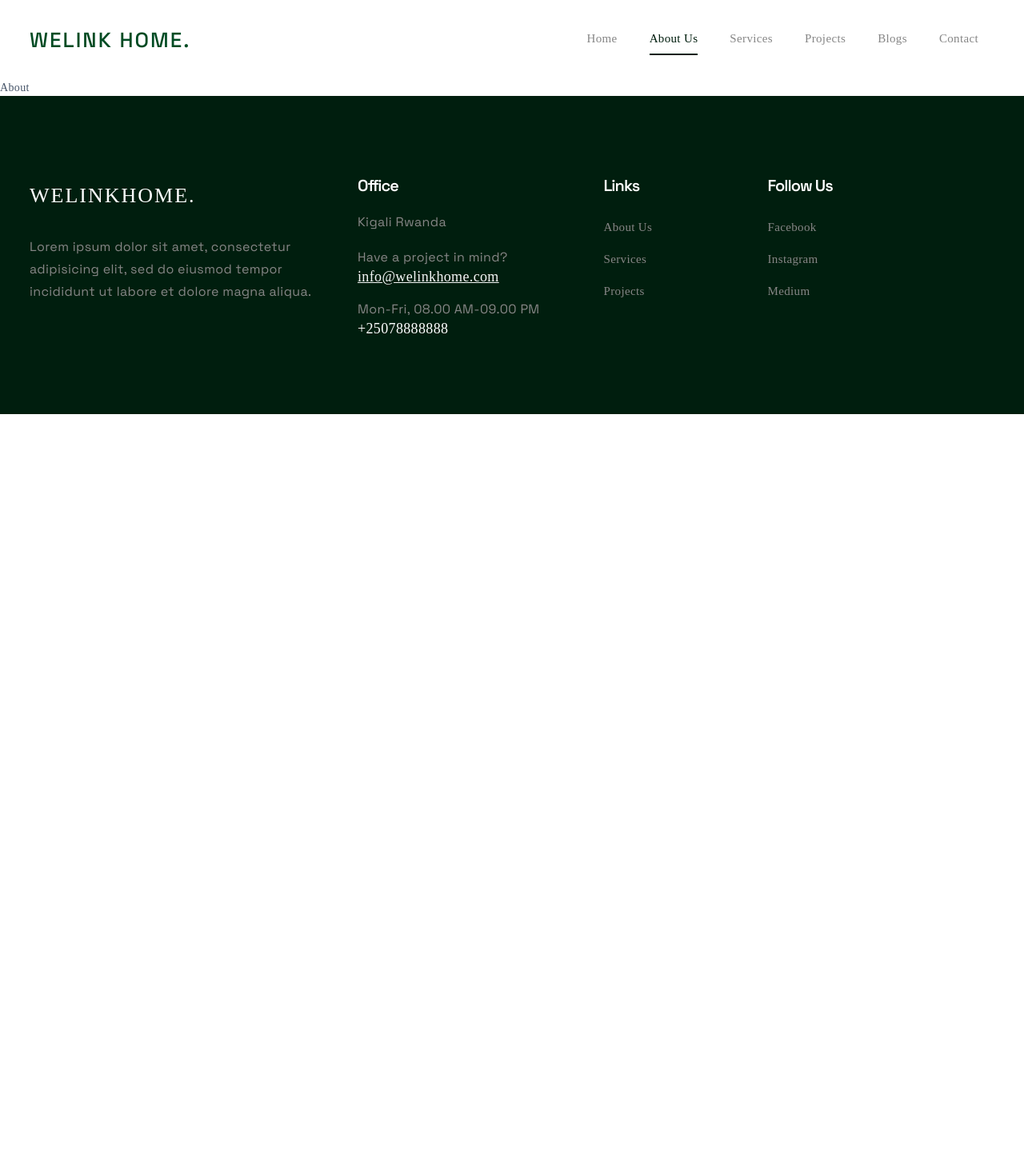
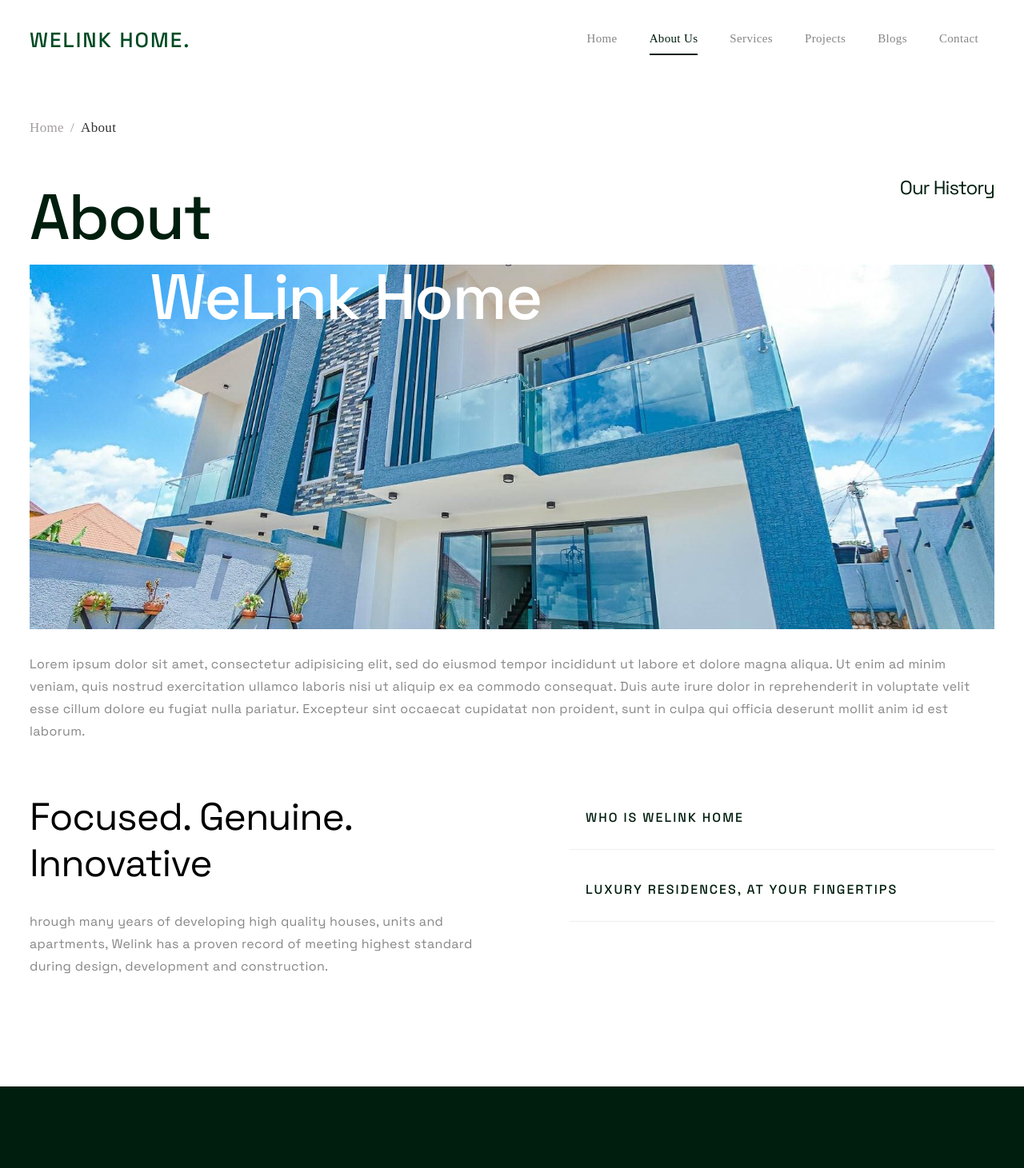
Before and after one commit to kajugadaniels/sell-house-django-reactjs, a React (Vite) app in the folder client/: page /about in a window 1280 px wide. Shown: the top 1461 px of the page at 80% size. Before the commit the page ends 800 px from the top, so only its background shows below. Built offline with nearby package versions, Linux system fonts and the light colour scheme; a web font is replaced by a local one.

Commit message:
Design about us page

```diff
--- a/client/src/user/assets/img/index.js
+++ b/client/src/user/assets/img/index.js
@@ -3,5 +3,6 @@ export { default as Develop } from './think_resize.png'
 export { default as Construct } from './engineer_resize.png'
 
 export { default as AboutArea } from './about-1.jpg'
+export { default as AboutHero } from './about-2.jpg'
 
 export { default as ProjectDetail } from './project.jpg'
--- a/client/src/user/pages/About.jsx
+++ b/client/src/user/pages/About.jsx
@@ -1,8 +1,131 @@
-import React from 'react'
+import React, { useState } from 'react'
+import { AboutHero } from '../assets/img'
 
 const About = () => {
+    // State to keep track of the currently opened accordion item
+    const [activeIndex, setActiveIndex] = useState(null);
+
+    // Function to handle accordion toggle
+    const toggleAccordion = (index) => {
+        // If the clicked index is already active, close it; otherwise, set it as active
+        setActiveIndex(activeIndex === index ? null : index);
+    };
+
     return (
-        <div>About</div>
+        <>
+            <div className="breadcrumb-area pt-50">
+                <div className="container">
+                    <div className="row">
+                        <nav aria-label="breadcrumb">
+                            <ol className="breadcrumb">
+                                <li className="breadcrumb-item">
+                                    <a href="/">Home</a>
+                                </li>
+                                <li className="breadcrumb-item active" aria-current="page">About</li>
+                            </ol>
+                        </nav>
+                    </div>
+                </div>
+            </div>
+
+            <div id="about_page" className="hero-area">
+                <div className="container">
+                    <div className="row hero-area-inner">
+                        <div className="col-xl-9 col-lg-9">
+                            <div className="hero-area-content">
+                                <div className="section-title">
+                                    <h1>About <br /></h1>
+                                    <h1 className="pl-150">WeLink Home</h1>
+                                </div>
+                            </div>
+                        </div>
+                        <div className="col-xl-3 col-lg-3 d-none d-lg-block text-lg-end">
+                            <h4>Our History</h4>
+                        </div>
+                    </div>
+                    <div className="row">
+                        <div className="about-feature-img">
+                            <img src={AboutHero} alt="" />
+                        </div>
+                    </div>
+                    <div className="row mt-30">
+                        <p>
+                            Lorem ipsum dolor sit amet, consectetur adipisicing elit, sed do eiusmod tempor incididunt ut labore et dolore magna aliqua. Ut enim ad minim veniam, quis nostrud exercitation ullamco laboris nisi ut aliquip ex ea commodo consequat. Duis aute irure dolor in reprehenderit in voluptate velit esse cillum dolore eu fugiat nulla pariatur. Excepteur sint occaecat cupidatat non proident, sunt in culpa qui officia deserunt mollit anim id est laborum.
+                        </p>
+                    </div>
+                </div>
+            </div>
+
+            <div className="pt-5 vision-section section-padding">
+                <div className="container">
+                    <div className="row">
+                        <div className="col-xl-6 col-lg-6">
+                            <div className="section-title text-low">
+                                <h2 className='text-black'>Focused. Genuine. Innovative</h2>
+                            </div>
+                            <p>
+                                hrough many years of developing high quality houses, units and apartments, Welink has a proven record of meeting highest standard during design, development and construction.
+                            </p>
+                        </div>
+                        <div className="col-xl-6 col-lg-6">
+                            <div className="cp-custom-accordion">
+                                <div className="accordions" id="visionExample">
+                                    {/* Accordion Item 1 */}
+                                    <div className="accordion-items">
+                                        <h2 className="accordion-header" id="visionOne">
+                                            <button
+                                                className={`accordion-buttons ${activeIndex === 0 ? '' : 'collapsed'}`}
+                                                type="button"
+                                                onClick={() => toggleAccordion(0)} // Toggle the first accordion item
+                                                aria-expanded={activeIndex === 0}
+                                                aria-controls="collapseOne"
+                                            >
+                                                Who is WeLink Home
+                                            </button>
+                                        </h2>
+                                        <div
+                                            id="collapseOne"
+                                            className={`accordion-collapse ${activeIndex === 0 ? 'show' : 'collapse'}`}
+                                            aria-labelledby="visionOne"
+                                            data-bs-parent="#visionExample"
+                                        >
+                                            <div className="accordion-body">
+                                                We are a property group driven by innovative ideas and creative design. Delivering world-class architecturally designed apartments is our calling card. But there’s more to us than that. We believe luxury apartment living should be accessible to everyone. That’s why our approach to property development is truly unique.
+                                            </div>
+                                        </div>
+                                    </div>
+
+                                    {/* Accordion Item 2 */}
+                                    <div className="accordion-items">
+                                        <h2 className="accordion-header" id="visionTwo">
+                                            <button
+                                                className={`accordion-buttons ${activeIndex === 1 ? '' : 'collapsed'}`}
+                                                type="button"
+                                                onClick={() => toggleAccordion(1)} // Toggle the second accordion item
+                                                aria-expanded={activeIndex === 1}
+                                                aria-controls="collapseTwo"
+                                            >
+                                                Luxury residences, at your fingertips
+                                            </button>
+                                        </h2>
+                                        <div
+                                            id="collapseTwo"
+                                            className={`accordion-collapse ${activeIndex === 1 ? 'show' : 'collapse'}`}
+                                            aria-labelledby="visionTwo"
+                                            data-bs-parent="#visionExample"
+                                        >
+                                            <div className="accordion-body">
+                                                We are a property group driven by innovative ideas and creative design. Delivering world-class architecturally designed apartments is our calling card. But there’s more to us than that. We believe luxury living should be accessible to everyone. That’s why our approach to property development is truly unique.
+                                            </div>
+                                        </div>
+                                    </div>
+                                </div>
+                            </div>
+                        </div>
+                    </div>
+                </div>
+            </div>
+        </>
     )
 }
 
```
Also changed, not shown: client/src/user/assets/img/about-2.jpg (added).
